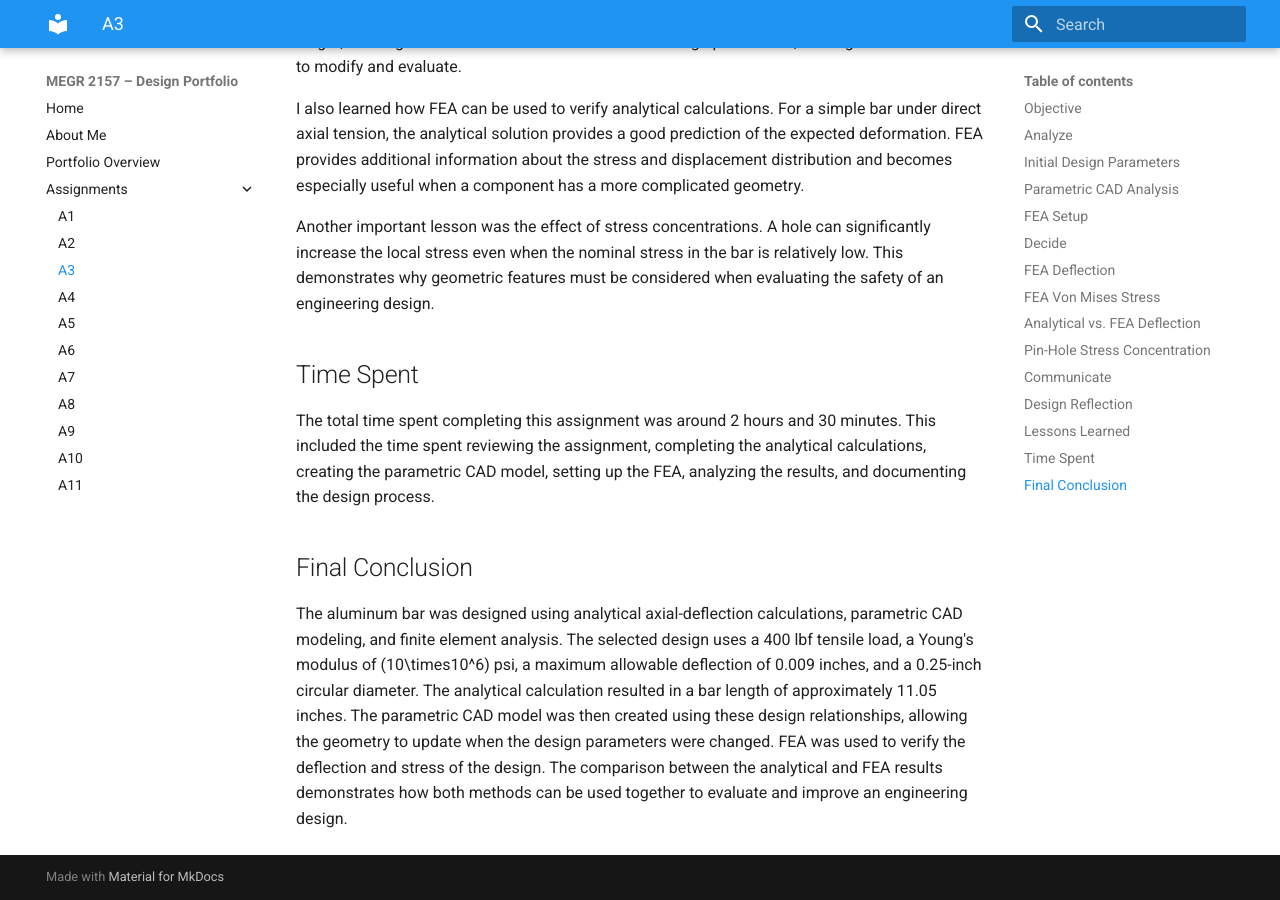
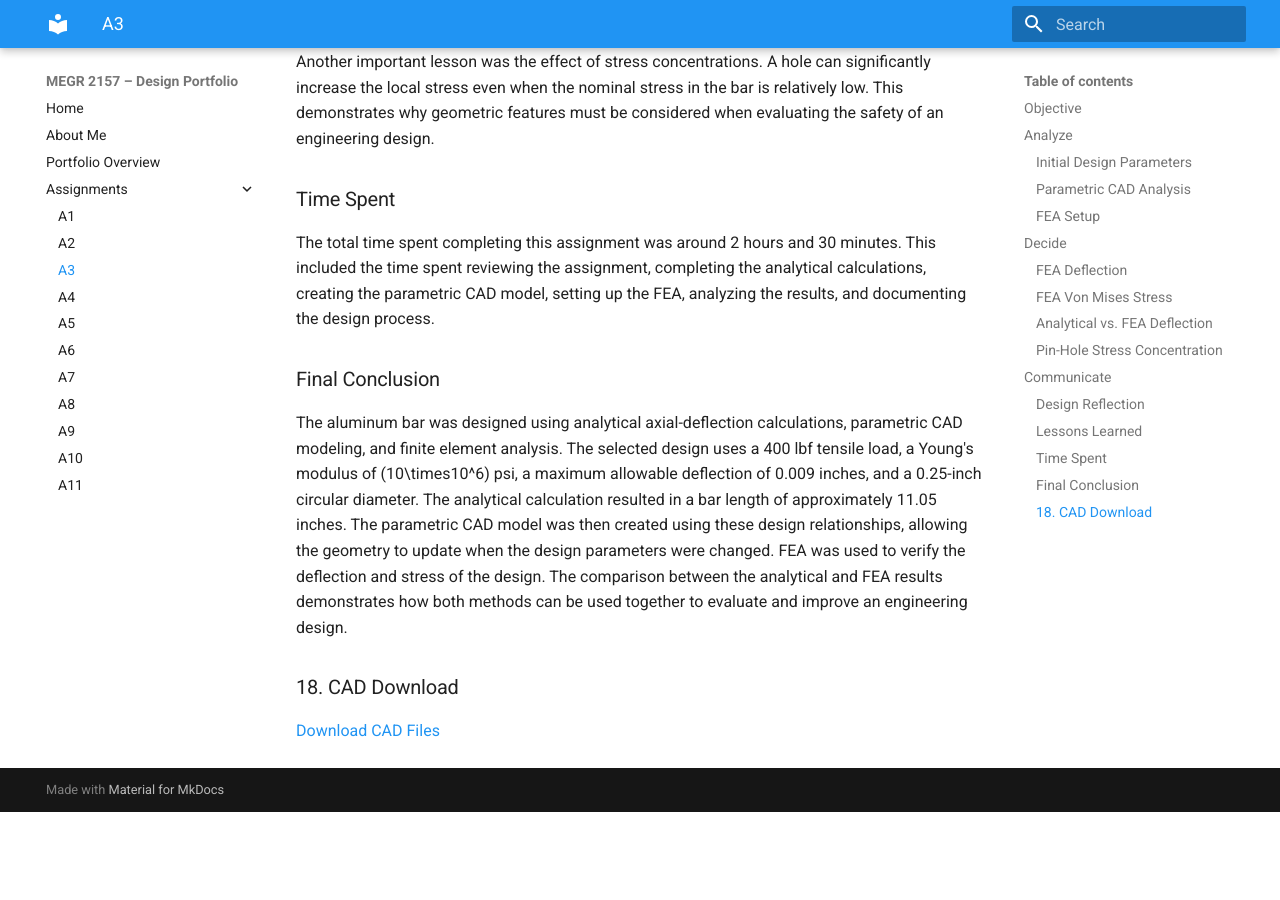
Before and after one commit to rsmith367-ux/design-projects-portfolio, an MkDocs documentation site: the page built from docs/assignments/A03/index.md, in a window 1280 px wide and 900 px high, scrolled down 8882 px. Built offline with MkDocs 1.6.1 and Material for MkDocs 9.7.7, drawn with Linux system fonts in a browser that asks for light colours; after the commit the page ends 9694 px from its top, so only the background shows below that.

Commit message:
Refactor section headers in index.md
Updated section headers to improve document structure and clarity.

```diff
--- a/docs/assignments/A03/index.md
+++ b/docs/assignments/A03/index.md
@@ -6,7 +6,7 @@ The purpose of this assignment is to design an aluminum bar subjected to direct
 
 ## Analyze
 
-## Initial Design Parameters
+### Initial Design Parameters
 
 ![Bar Design](work1.png)
 
@@ -20,13 +20,13 @@ The direct tension elongation equation was used to determine the required length
 
 The nominal stress in the bar was also calculated to provide a theoretical value to compare with the FEA results. The calculated nominal stress of approximately 8.15 ksi is below the specified aluminum yield strength of 40 ksi. The theoretical safety factor was then calculated. This indicates that the initial analytical design is below the specified yield strength.
 
-## Parametric CAD Analysis
+### Parametric CAD Analysis
 
 ![CAD](barWrightdiameter.png)
 
 The calculated design parameters were then incorporated into the CAD model using parametric equations. The force, Young's modulus, maximum allowable deflection, diameter, cross-sectional area, and length were defined as parameters. The cross-sectional area was calculated from the diameter, while the length was calculated using the axial deflection equation. Linking these values together allows the model to automatically update when a design parameter is changed. The final analytical geometry was a circular bar with a diameter of 0.25 inches and a calculated length of approximately 11.05 inches.
 
-## FEA Setup
+### FEA Setup
 
 ![Mesh](mesh.png)
 
@@ -34,7 +34,7 @@ The completed CAD model was then prepared for finite element analysis. The left
 
 ## Decide
 
-## FEA Deflection
+### FEA Deflection
 
 ![Deflection](displacement.png)
 
@@ -44,7 +44,7 @@ The maximum deflection obtained from the FEA was: 0.009 inches.
 
 This value will be compared with the analytical deflection limit of 0.009 inches.
 
-## FEA Von Mises Stress
+### FEA Von Mises Stress
 
 ![Von Mises Stress](stress.png)
 
@@ -58,7 +58,7 @@ The maximum stress was compared with the specified aluminum yield strength of 40
 
 The maximum FEA stress was 3.999 ksi, which is below the specified yield strength of 40 ksi. Therefore, the design passes the strength requirement with a safety factor of 10.
 
-## Analytical vs. FEA Deflection
+### Analytical vs. FEA Deflection
 
 ![Percent difference](work3.png)
 
@@ -66,7 +66,7 @@ The analytical calculation predicted a maximum axial deflection of 0.009 inches.
 
 For this simple geometry, the analytical solution provides a reliable prediction of the axial deflection. However, FEA would be more useful for a more complicated geometry because it can account for local effects such as holes, fillets, and stress concentrations.
 
-## Pin-Hole Stress Concentration
+### Pin-Hole Stress Concentration
 
 ![Pin hole calculations](work4.png)
 
@@ -78,13 +78,13 @@ We'll fill in the actual \(K_t\) once you have the hole dimensions/reference cha
 
 ## Communicate
 
-## Design Reflection
+### Design Reflection
 
 This assignment demonstrated how analytical calculations, parametric CAD, and finite element analysis can be combined during the engineering design process. The axial deflection equation was first used to determine the required length of the aluminum bar. The resulting dimensions were then incorporated into a parametric CAD model, allowing the geometry to automatically update when the design parameters were changed. FEA was then used to verify the deformation and stress of the completed design.
 
 Comparing the analytical and FEA results demonstrated the advantages of using both methods. The analytical equation provides a quick and effective way to predict the behavior of a simple bar under direct axial loading, while FEA provides a more detailed representation of stress and displacement throughout the component. The pin-hole analysis also demonstrated how geometric discontinuities can create stress concentrations and significantly increase local stresses.
 
-## Lessons Learned
+### Lessons Learned
 
 Through this assignment, I learned how changes in load, geometry, and material properties affect the deformation and strength of a component. I also learned how parametric CAD can connect engineering calculations directly to model dimensions. Instead of manually entering a final length, the length was calculated from the selected design parameters, making the model easier to modify and evaluate.
 
@@ -92,10 +92,14 @@ I also learned how FEA can be used to verify analytical calculations. For a simp
 
 Another important lesson was the effect of stress concentrations. A hole can significantly increase the local stress even when the nominal stress in the bar is relatively low. This demonstrates why geometric features must be considered when evaluating the safety of an engineering design.
 
-## Time Spent
+### Time Spent
 
 The total time spent completing this assignment was around 2 hours and 30 minutes. This included the time spent reviewing the assignment, completing the analytical calculations, creating the parametric CAD model, setting up the FEA, analyzing the results, and documenting the design process.
 
-## Final Conclusion
+### Final Conclusion
 
 The aluminum bar was designed using analytical axial-deflection calculations, parametric CAD modeling, and finite element analysis. The selected design uses a 400 lbf tensile load, a Young's modulus of \(10\times10^6\) psi, a maximum allowable deflection of 0.009 inches, and a 0.25-inch circular diameter. The analytical calculation resulted in a bar length of approximately 11.05 inches. The parametric CAD model was then created using these design relationships, allowing the geometry to update when the design parameters were changed. FEA was used to verify the deflection and stress of the design. The comparison between the analytical and FEA results demonstrates how both methods can be used together to evaluate and improve an engineering design.
+
+### 18. CAD Download
+
+[Download CAD Files](bar.zip)
```
